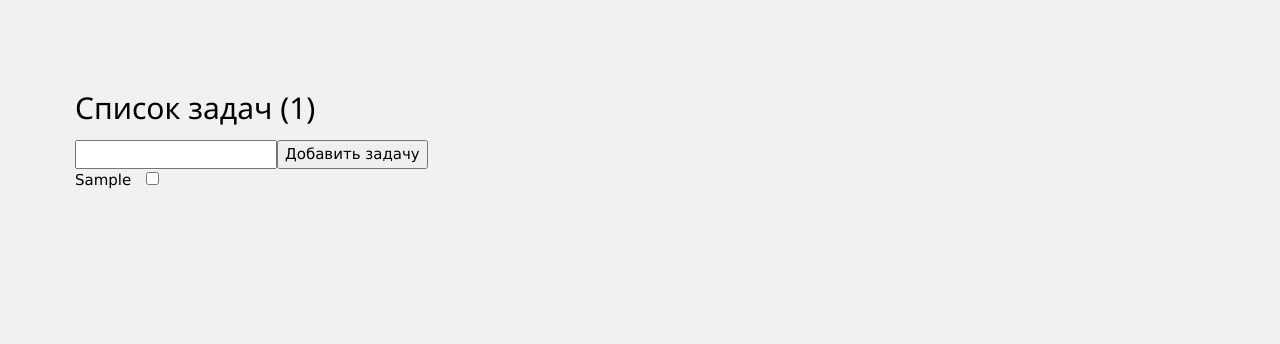
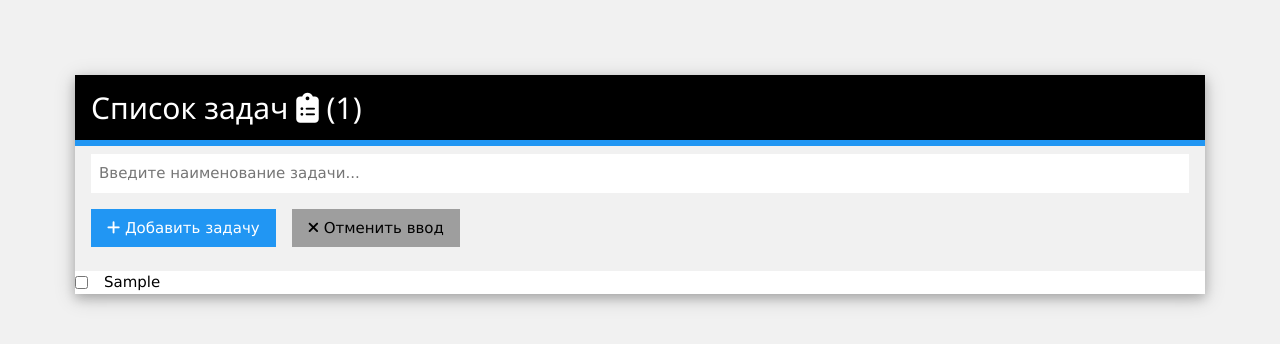
Before and after one commit to ivoron/vite-project, a Vue app: page / in a window 1280 px wide. Both pictures are taken after typing "Sample" into the empty fields and a click on the button "Добавить задачу". Shown: the top 344 px of the page. Built offline with nearby package versions, Linux system fonts and the light colour scheme.

Commit message:
add simple styles

```diff
--- a/src/components/TodoList.vue
+++ b/src/components/TodoList.vue
@@ -1,7 +1,7 @@
 <script setup>
 import { computed, ref } from "vue";
 
-defineProps(["title"])
+defineProps(["title"]);
 
 const _todo_title = ref("");
 const _todo_list = ref([]);
@@ -27,38 +27,74 @@ function addTodo() {
     createdAt: Date.now(),
   });
 
+  clearTitle()
+}
+function clearTitle() {
   _todo_title.value = "";
 }
 function changeCompleted(createdAt) {
   const changed = _todo_list.value.find((todo_item) => {
-    return todo_item.createdAt === createdAt
-  })
+    return todo_item.createdAt === createdAt;
+  });
 
   if (changed) {
-    changed.isCompleted = !changed.isCompleted
+    changed.isCompleted = !changed.isCompleted;
   }
 }
-
 </script>
 
 <template>
-  <div>
-    <h2>{{ title }} ({{ _current.length }})</h2>
-    <input type="text" v-model.lazy.trim="_todo_title" />
-    <button type="button" @click="addTodo">Добавить задачу</button>
+  <div class="todo-container w3-white w3-card-4">
+    <div class="w3-container w3-black w3-margin-0 w3-bottombar w3-border-blue">
+      <h2>
+        {{ title }} <i class="fa-solid fa-clipboard-list"></i> ({{
+          _current.length
+        }})
+      </h2>
+    </div>
+    <div class="w3-container flex-container w3-light-gray w3-padding">
+      <input
+        type="text"
+        class="w3-input w3-border-0"
+        autofocus
+        placeholder="Введите наименование задачи..."
+        v-model.trim="_todo_title"
+        @keyup.enter="addTodo"
+      />
+      <button type="button" class="w3-button w3-blue" @click="addTodo">
+        <i class="fa-solid fa-plus"></i> Добавить задачу
+      </button>
+      <button type="button" class="w3-button w3-grey w3-margin" @click="clearTitle">
+        <i class="fa-solid fa-times"></i> Отменить ввод
+      </button>
+    </div>
+
     <div v-if="_current.length">
       <div
         class="list"
         v-for="todo_item in _current"
         :key="todo_item.createdAt"
       >
-      <span> {{ todo_item.title }} &nbsp; </span>
-      <input type="checkbox" @change="() => changeCompleted(todo_item.createdAt)"/>
+        <label>
+          <input
+            type="checkbox"
+            @change="() => changeCompleted(todo_item.createdAt)"
+          />
+          <span class="w3-margin-left"> {{ todo_item.title }}</span>
+        </label>
       </div>
     </div>
     <div v-else>Список актуальных задач пуст.</div>
-    <div v-if="_done.length">
-      У вас {{ _done.length }} выполненных задач.
-    </div>
+    <div v-if="_done.length">У вас {{ _done.length }} выполненных задач.</div>
   </div>
 </template>
+<style scoped>
+.todo-container {
+  max-width: 100%;
+  min-width: 30rem;
+}
+label {
+  cursor: pointer;
+  display: flex;
+}
+</style>
```
